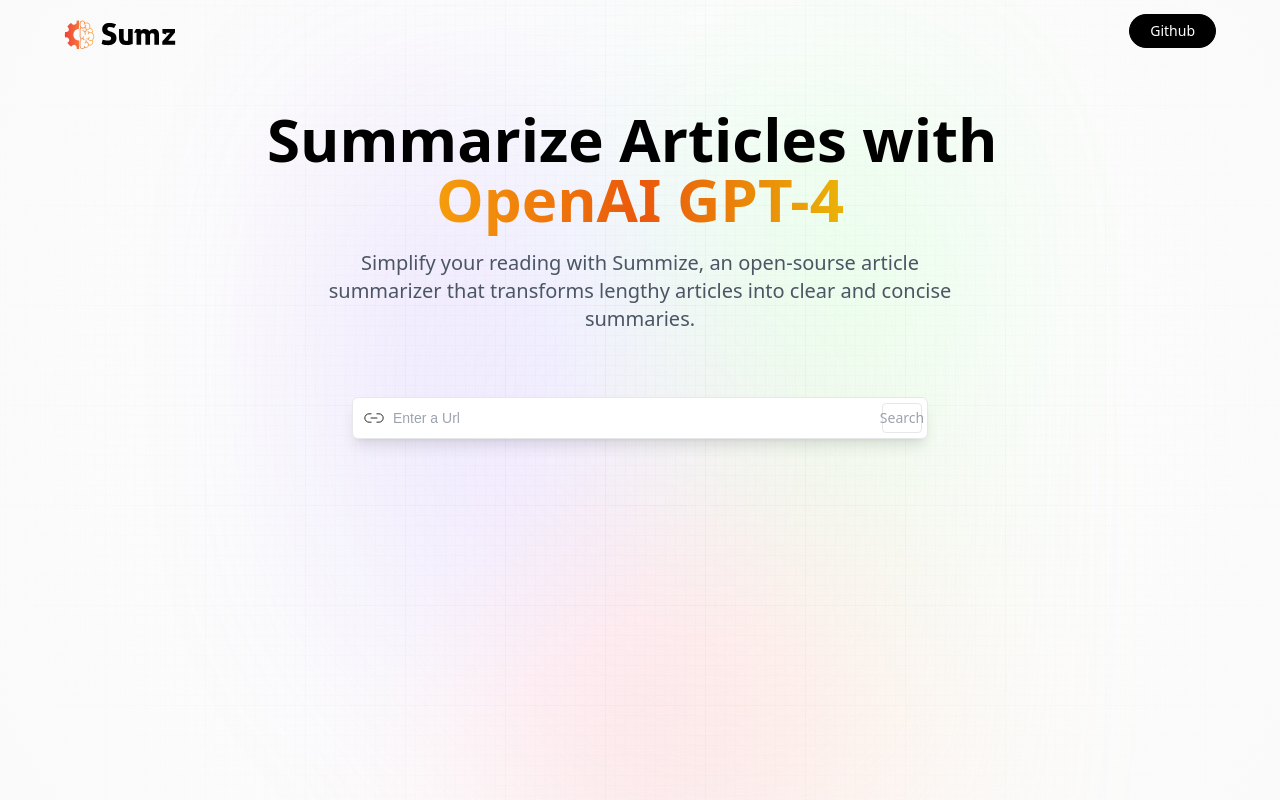
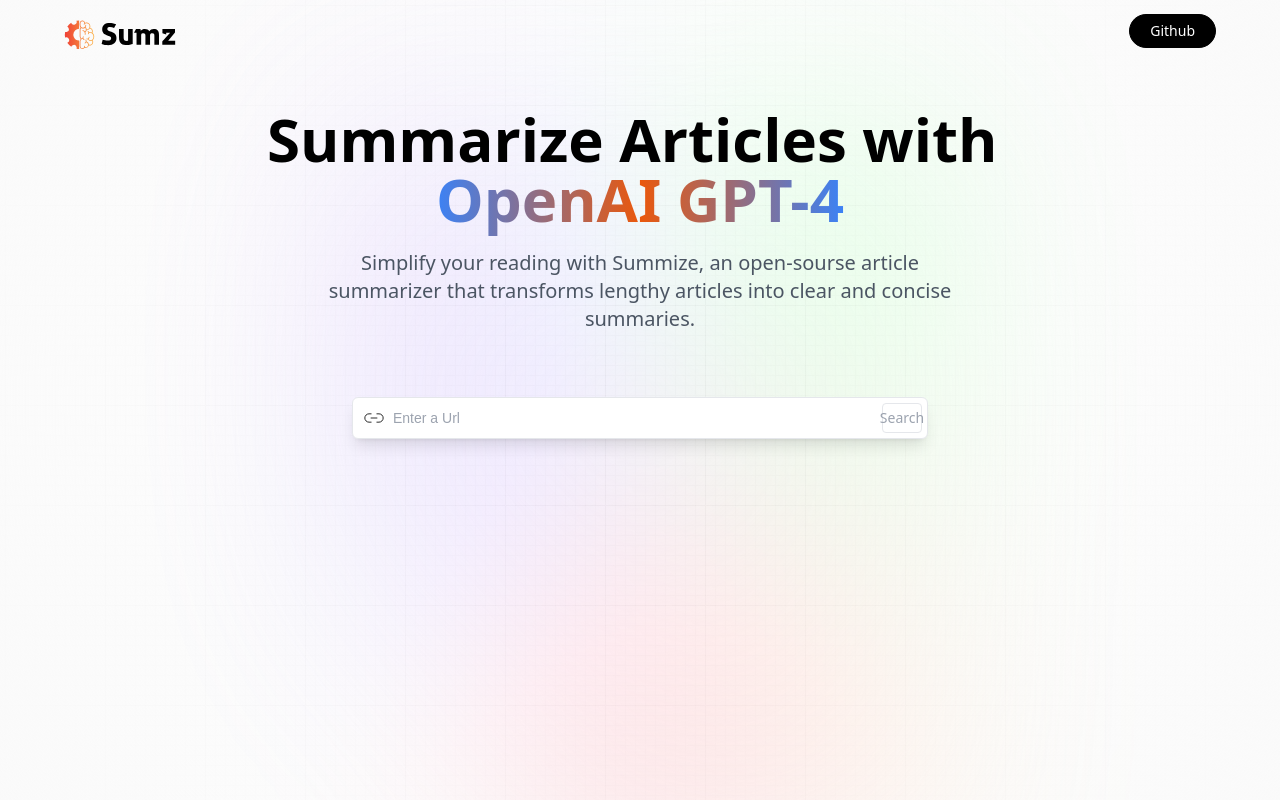
Before and after one commit to Eclarkhalid/ai-app, a React (Vite) app: page / in a window 1280 px wide. Built offline with nearby package versions, Linux system fonts and the light colour scheme; a web font is replaced by a local one.

Commit message:
Updating the colors

```diff
--- a/src/App.css
+++ b/src/App.css
@@ -84,7 +84,7 @@
 }
 
 .orange_gradient {
-  @apply bg-gradient-to-r from-amber-500 via-orange-600 to-yellow-500 bg-clip-text text-transparent;
+  @apply bg-gradient-to-r from-blue-500 via-orange-600 to-blue-500 bg-clip-text text-transparent;
 }
 
 .desc {
```
